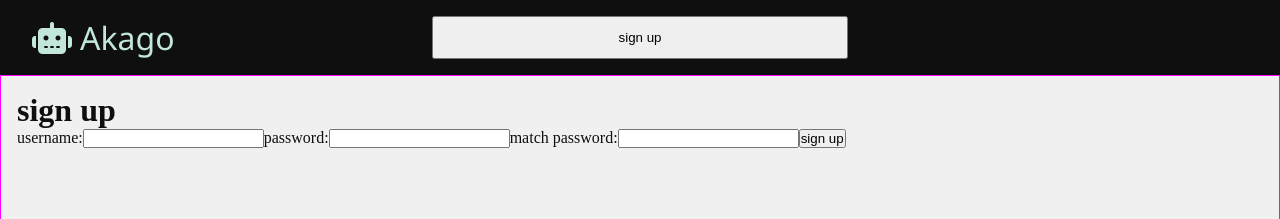
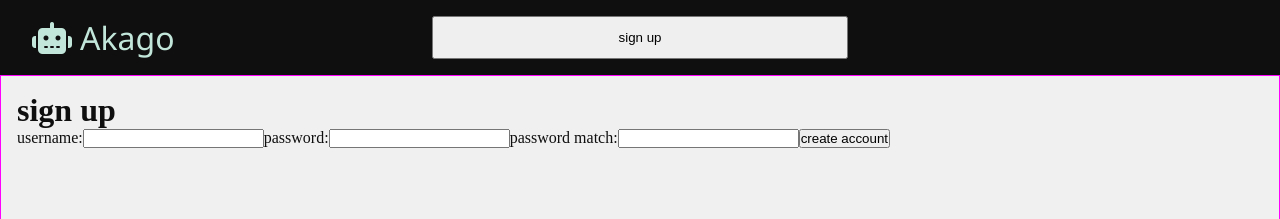
Before and after one commit to JesseSandvik/blckroot, a React (Create React App) app in the folder client/: page /signup in a window 1280 px wide. Shown: the top 219 px of the page. Built offline with nearby package versions, Linux system fonts and the light colour scheme; the HTML template or start-up script is replaced by a standard one.

Commit message:
Client: US01, routes to dashboard after creating account, all tests passing

```diff
--- a/client/src/App.tsx
+++ b/client/src/App.tsx
@@ -8,6 +8,7 @@ import './App.css';
 
 function App() {
   const navigate = useNavigate();
+
   return (
     <div className="App">
       <header>
--- a/client/src/pages/SignUp.tsx
+++ b/client/src/pages/SignUp.tsx
@@ -1,6 +1,9 @@
 import React, { useState } from 'react';
+import { useNavigate } from 'react-router-dom';
 
 function SignUpPage() {
+    const navigate = useNavigate();
+
     const [username, setUsername] = useState<string>("");
     const [password, setPassword] = useState<string>("");
     const [passwordMatch, setPasswordMatch] = useState<string>("");
@@ -15,6 +18,10 @@ function SignUpPage() {
         console.log(`USERNAME:  ${username}`);
         console.log(`PASSWORD:  ${password}`);
         console.log(`PASSWORD MATCH:  ${passwordMatch}`);
+        setUsername("");
+        setPassword("");
+        setPasswordMatch("");
+        navigate("/dashboard");
     }
     return (
         <div className='SignUp'>
@@ -22,29 +29,33 @@ function SignUpPage() {
             <form onSubmit={handleOnSubmit}>
                 <label htmlFor="username">username:</label>
                 <input
+                    id="username"
                     name="username"
                     onChange={(event: React.ChangeEvent<HTMLInputElement>) => handleChange(event, setUsername)}
                     required
                     type="text"
                     value={username || ""}
                 />
+
                 <label htmlFor="password">password:</label>
                 <input
+                    id="password"
                     name="password"
                     onChange={(event: React.ChangeEvent<HTMLInputElement>) => handleChange(event, setPassword)}
                     required
                     type="password"
                     value={password || ""}
                 />
-                <label htmlFor="passwordMatch">match password:</label>
+                <label htmlFor="passwordMatch">password match:</label>
                 <input
+                    id="passwordMatch"
                     name="passwordMatch"
                     onChange={(event: React.ChangeEvent<HTMLInputElement>) => handleChange(event, setPasswordMatch)}
                     required
                     type="password"
                     value={passwordMatch || ""}
                 />
-                <button type="submit">sign up</button>
+                <button type="submit">create account</button>
             </form>
         </div>
     );
```
Also changed, not shown: 1 other file (tests, documents, lock files or other folders).
